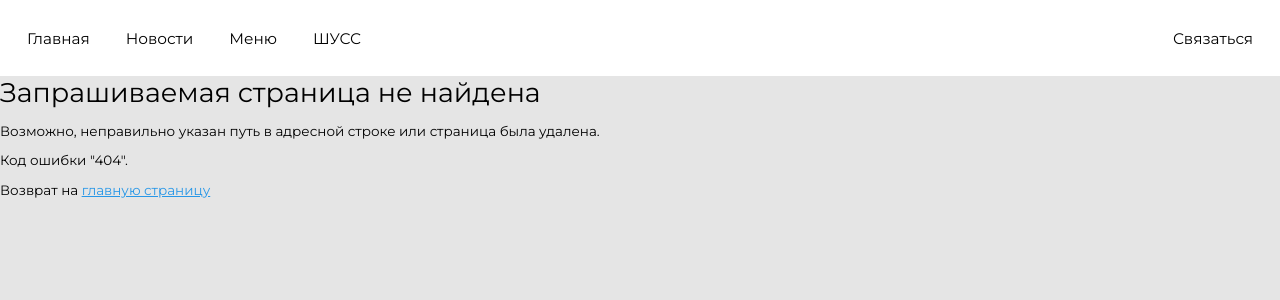
After one commit to black-evil-dragon/school-council, a Django app: template school/templates/404.html in a window 1280 px wide. The commit adds this page. Shown: the top 300 px of the page. Run offline with Django 3.2, Linux system fonts and the light colour scheme; the template is opened without the code that fills it, so the values that code supplies are empty; parts of the project's set-up code (start-up, migrations or seed data) failed here and were passed over.

Commit message:
Edit error templates

```diff
--- a/school/main/templates/main/pages/ghost.html
+++ b/school/main/templates/main/pages/ghost.html
@@ -9,14 +9,14 @@
 
 {% block title_error %}
 
-Запрашиваемая страница еще не существует
+Ой, здесь должна быть полезная информация?
 
 {% endblock title_error %}
 
 
 {% block text_error %}
 
-Возможно, в ближайшее время эту ошибку исправят
+Просто представьте, что здесь сногсшибательная новость)
 
 {% endblock text_error %}
 
--- a/school/school/settings.py
+++ b/school/school/settings.py
@@ -14,7 +14,10 @@ SECRET_KEY = '9upf#(^61lghj28x)rjcxs)uv*i^x!@5mcof1ourd0%i$mwu6n'
 # SECURITY WARNING: don't run with debug turned on in production!
 DEBUG = True
 
-ALLOWED_HOSTS = ['blackevildragon.pythonanywhere.com']
+ALLOWED_HOSTS = [
+    'blackevildragon.pythonanywhere.com',
+    'localhost'
+]
 
 
 
--- a/school/school/urls.py
+++ b/school/school/urls.py
@@ -4,7 +4,7 @@ from django.conf import settings
 from django.conf.urls.static import static
 
 
-handler404 = "school.views.page_not_found_view"
+handler404 = "school.views.error_handler_404"
 
 urlpatterns = [
     path('admin/', admin.site.urls),
--- a/school/school/views.py
+++ b/school/school/views.py
@@ -1,5 +1,5 @@
 from django.shortcuts import render
 
 
-def page_not_found_view(request, exception):
-    return render(request, 'error404.html', status=404)
+def error_handler_404(request, exception):
+    return render(request, '404.html', status=404)
--- /dev/null
+++ b/school/templates/404.html
@@ -0,0 +1,24 @@
+{% extends "./base.html" %}
+
+{% block title %}
+
+Страница не найдена
+
+{% endblock title %}
+
+
+{% block title_error %}
+
+Запрашиваемая страница не найдена
+
+{% endblock title_error %}
+
+
+{% block text_error %}
+
+Возможно, неправильно указан путь в адресной строке или страница была удалена.
+
+{% endblock text_error %}
+
+
+{% block code %}404{% endblock code %}
--- /dev/null
+++ b/school/templates/base.html
@@ -0,0 +1,21 @@
+{% extends "main/template/base.html" %}
+
+{% block content %}
+<div class="error">
+    <div class="error__title">
+        <h2>{% block title_error %}{% endblock title_error %}</h2>
+    </div>
+    <div class="error__content">
+        <div class="error__content-text">
+            <p>{% block text_error %}{% endblock text_error %}</p>
+        </div>
+        <div class="error__content-info">
+            <p>Код ошибки "{% block code %}{% endblock code %}".</p>
+        </div>
+        <div class="error__content-link">
+            <p> Возврат на <a href="/">главную страницу</a></p>
+        </div>
+
+    </div>
+</div>
+{% endblock content %}
```
Also changed, not shown: school/templates/error404.html (deleted, +0 -13 lines).
